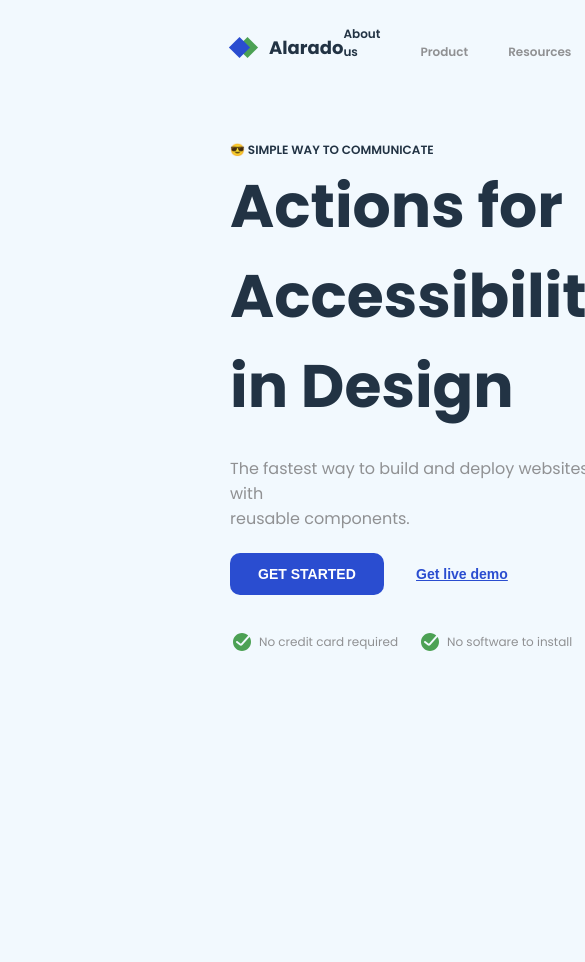
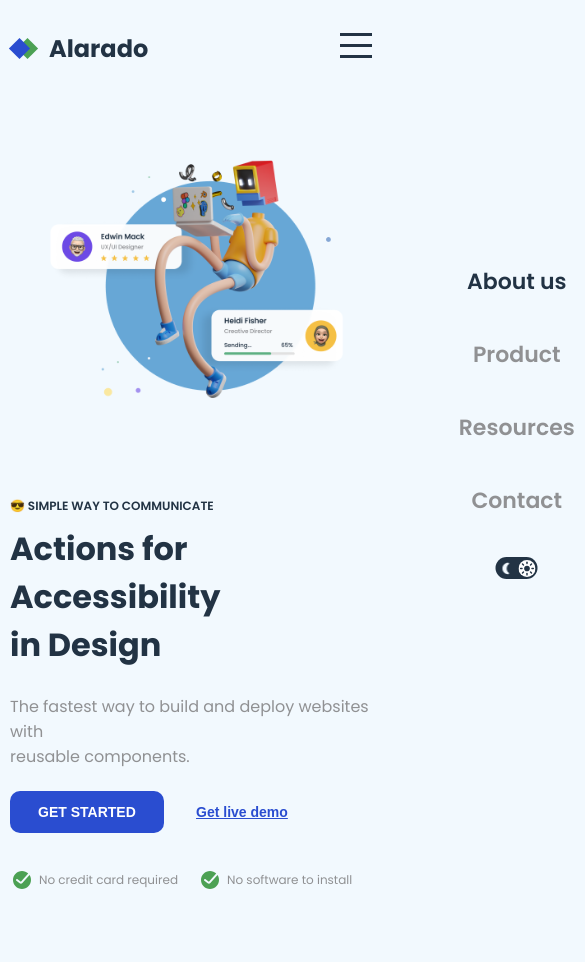
Before and after one commit to alemobn/alarado-homepage, a plain HTML site: page index.html in a window 390 px wide. Shown: the top 962 px of the page, 585 px wide, since content can reach past the window. Before the commit the page ends 844 px from the top, so only its background shows below. Drawn offline with Linux system fonts and the light colour scheme.

Commit message:
feat: update complete solution

```diff
--- /dev/null
+++ b/css/responsive.css
@@ -0,0 +1,81 @@
+@media (max-width: 1024px) {
+    body {
+        margin: var(--md-screen-container) !important;
+    }
+
+    .about {
+        flex-direction: column-reverse;
+    }
+
+    .about img {
+        margin-bottom: 80px;
+    }
+}
+
+@media (max-width: 640px) {
+    body {
+        margin: var(--sm-screen-container) !important;
+        overflow-x: hidden;
+    }
+
+    .navbar .ham {
+        display: block !important;
+        z-index: 1 !important;
+        background-color: transparent;
+    }
+
+    .navbar .menu {
+        position: fixed;
+        top: 0;
+        right: 0;
+        width: 65vw;
+        height: 100vh;
+        background-color: var(--theme-background-color);
+        flex-direction: column;
+        align-items: center !important;
+        justify-content: center;
+        font-size: 22px !important;
+        transform: translateX(100%);
+        transition: 0.2s ease;
+    }
+
+    .navbar .menu.active {
+        transform: translateX(0);
+    }
+
+    .navbar .ham.active .line-1 {
+        transform: rotate(-45deg) translate(-8px, 8px);
+    }
+
+    .navbar .ham.active .line-2 {
+        opacity: 0;
+    }
+
+    .navbar .ham.active .line-3 {
+        transform: rotate(45deg) translate(-7px, -7px);
+    }
+
+    .navbar .menu .menu-item {
+        text-align: center;
+    }
+
+    .navbar .btn-switcher {
+        display: none !important;
+    }
+
+    .navbar .menu .btn-switcher {
+        display: flex !important;
+    }
+
+    .about .content h1 {
+        font-size: 32px !important;
+    }
+
+    .about .content .checks p {
+        font-size: 12px !important;
+    }
+
+    .about-img img {
+        width: 300px !important;
+    }
+}
--- a/css/styles.css
+++ b/css/styles.css
@@ -7,10 +7,14 @@
 }
 
 :root {
-    --container: 0px 230px;
+    --lg-screen-container: 0px 230px;
+    --md-screen-container: 0px 50px;
+    --sm-screen-container: 0px 10px;
     --blue-color: #2A4DD0;
     --green-color: #4CA154;
     --btn-switcher: #223344;
+
+    --ham-color: #223344;
 
     --white-color: #FFFFFF;
     --light-grey-color: #909193;
@@ -28,6 +32,7 @@
     --light-grey-color: #909193;
     --main-font-color: #F2F9FE;
     --theme-background-color: #111729;
+    --ham-color: #F2F9FE;
 
     --sun-img: url('../assets/Sun_fill_light.svg');
     --moon-img: url('../assets/Moon_fill.svg');
@@ -38,7 +43,7 @@ html {
 }
 
 body {
-    margin: var(--container);
+    margin: var(--lg-screen-container);
     background-color: var(--theme-background-color);
 }
 
@@ -85,9 +90,22 @@ body {
 }
 
 .navbar .logo-text {
-    font-size: 18px;
+    font-size: 24px;
     font-weight: 700;
     color: var(--main-font-color);
+}
+
+.navbar .ham {
+    display: none;
+    cursor: pointer;
+}
+
+.navbar .ham div {
+    width: 32px;
+    height: 3px;
+    background-color: var(--ham-color);
+    margin: 8px;
+    transition: 0.2s ease;
 }
 
 .navbar .menu {
@@ -156,6 +174,7 @@ body {
 .about .content h1 {
     font-size: 60px;
     color: var(--main-font-color);
+    margin-top: 8px;
     margin-bottom: 25px;
 }
 
@@ -188,16 +207,21 @@ body {
     text-decoration: underline;
 }
 
-.about .content .checkbox {
+.about .content .checks {
     display: flex;
     align-items: center;
     font-size: 12px;
     color: var(--light-grey-color);
     font-weight: 400;
     margin-top: 35px;
+    margin-bottom: 70px;
 }
 
-.about .content .checkbox label {
+.about .content .checks img {
+    margin: 0px;
+}
+
+.about .content .checks p {
     margin: 0px 20px 0px 5px;
 }
 
@@ -207,5 +231,5 @@ body {
 }
 
 .about-img img {
-    width: 100%;
+    width: 500px;
 }
--- a/index.html
+++ b/index.html
@@ -5,6 +5,7 @@
   <meta charset="UTF-8">
   <meta name="viewport" content="width=device-width, initial-scale=1.0">
   <link rel="shortcut icon" href="assets/favicon.ico" type="image/x-icon">
+  <link rel="stylesheet" href="css/responsive.css">
   <link rel="stylesheet" href="css/styles.css">
   <title>Alarado - Home Page</title>
 </head>
@@ -18,6 +19,13 @@
       <div class="green"></div>
       <span class="logo-text">Alarado</span>
     </div>
+
+    <div class="ham">
+      <div class="line-1"></div>
+      <div class="line-2"></div>
+      <div class="line-3"></div>
+    </div>
+
     <ul class="menu">
       <li class="menu-item"><a href="#" class="menu-item-link"><span class="selected">About us</span></a></li>
       <li class="menu-item"><a href="#" class="menu-item-link">Product</a></li>
@@ -41,11 +49,11 @@
         <button class="get-started">Get Started</button>
         <button class="get-live-demo">Get live demo</button>
       </div>
-      <div class="checkbox">
+      <div class="checks">
         <img src="assets/Done_ring_round_fill.svg" alt="Done_ring_round_fill">
-        <label for="checkbox01">No credit card required</label>
+        <p>No credit card required</p>
         <img src="assets/Done_ring_round_fill.svg" alt="Done_ring_round_fill">
-        <label for="checkbox02">No software to install</label>
+        <p>No software to install</p>
       </div>
     </section>
 
--- a/js/index.js
+++ b/js/index.js
@@ -1,4 +1,18 @@
 const btnSwitcher = document.querySelector('.btn-switcher');
+const ham = document.querySelector('.ham');
+
+(function () {
+    const menu = document.querySelector('.menu');
+
+    if (window.innerWidth <= 640) {
+        menu.appendChild(btnSwitcher);
+    }
+})();
+
+ham.addEventListener('click', function () {
+    showMenu();
+    toggleHam();
+})
 
 btnSwitcher.addEventListener('click', function () {
     toggleActive();
@@ -19,3 +33,13 @@ function toggleTheme() {
     const html = document.querySelector('html');
     html.classList.toggle('dark-mode');
 }
+
+function showMenu() {
+    const menu = document.querySelector('.menu');
+    menu.classList.toggle('active');
+}
+
+function toggleHam() {
+    const ham = document.querySelector('.ham');
+    ham.classList.toggle('active');
+}
```
Also changed, not shown: assets/close-button.svg (deleted), assets/hamburger-button.svg (deleted).
